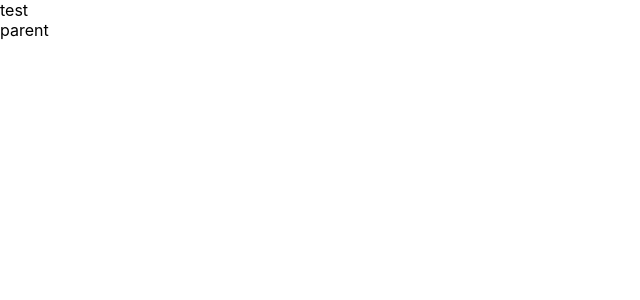
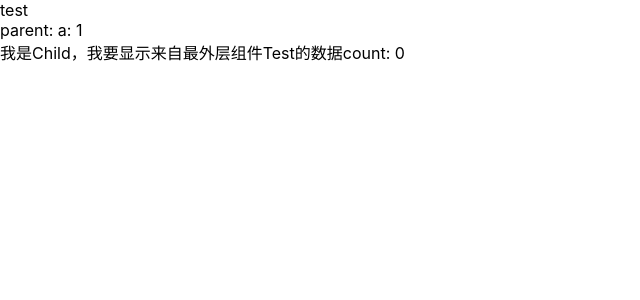
Before and after one commit to melody-core/react-ts-jest-demo, a React app: page / in a window 1280 px wide. Shown: the top 300 px of the page, without its empty margins (0-640 px from the left). Built offline with nearby package versions, Linux system fonts and the light colour scheme.

Commit message:
feat(dev): dev/flux-my

```diff
--- a/src/pages/Test/Child/index.jsx
+++ b/src/pages/Test/Child/index.jsx
@@ -1,40 +1,26 @@
 import React from "react";
-import PropTypes from "prop-types";
-// import eventStore from "../../../utils/eventStore";
-import testContext from "./../../../utils/context";
-
-const { Consumer } = testContext;
-
-console.log("PropTypes.number", PropTypes.number);
+import connect from './../../../utils/connect';
 
 
-const connect = (Target) => {
-    return function NewComponent(){
-        return (
-            <Consumer>
-            {(value) => {
-              console.log("value", value);
-              return (
-                <Target {...value}/>
-              );
-            }}
-          </Consumer>
-        )
-    }
-}
-
 class Child extends React.Component {
-  state = {
-    count: null,
+  componentDidMount() {}
+  handleClick = () => {
+    const { count, updateStore } = this.props;
+    updateStore({
+      count: count + 1,
+    });
+    console.log(this.props);
   };
-  componentDidMount() {}
   render() {
-    console.log('child', this);
+    console.log("child", this);
     return (
-        <div>
-              {/* 我是Child，我要显示来自最外层组件Test的数据count: {this.props} */}
-        </div>
+      <div onClick={this.handleClick}>
+        我是Child，我要显示来自最外层组件Test的数据count:{" "}
+        {this.props.count}
+      </div>
     );
   }
 }
-export default connect(Child);
+export default connect((state)=>({
+  count: state.count
+}))(Child);
--- a/src/pages/Test/Parent/index.jsx
+++ b/src/pages/Test/Parent/index.jsx
@@ -1,11 +1,12 @@
 import React from "react";
 import Child from "../Child";
+import connect from "../../../utils/connect";
 
 const Parent = (props) => (
   <div>
-    parent
+    parent: a: {props.a}
     <Child />
   </div>
 );
 
-export default Parent;
+export default connect((state)=>({a: state.a}))(Parent);
--- a/src/pages/Test/index.js
+++ b/src/pages/Test/index.js
@@ -23,7 +23,7 @@ const store = {
   },
   setStore : (assignState, callback) => {
     Object.assign(store.state, assignState);
-    callback(store.state);
+    callback && callback(store.state);
   }
 }
 
--- /dev/null
+++ b/src/utils/connect.js
@@ -0,0 +1,35 @@
+import {Component } from 'react'
+
+import PropTypes from "prop-types";
+// import eventStore from "../../../utils/eventStore";
+import testContext from "./context";
+
+const { Consumer } = testContext;
+
+console.log("PropTypes.number", PropTypes.number);
+
+// 高阶组件
+const connect = (filterfn) => (Target) => {
+  return class NewComponent extends Component {
+    render() {
+      return (
+        <Consumer>
+          {(store) => {
+            console.log("value", store);
+            const { state, setStore  } = store;
+            // Set_Store
+            const updateStore = (assignState) => {
+              setStore(assignState, ()=>this.forceUpdate());
+            }
+
+            const filterStore = filterfn(state);
+            return <Target {...filterStore} updateStore={updateStore} />;
+          }}
+        </Consumer>
+      );
+    }
+  };
+};
+
+
+export default connect
```
Also changed, not shown: 1 other file (tests, documents, lock files or other folders).
